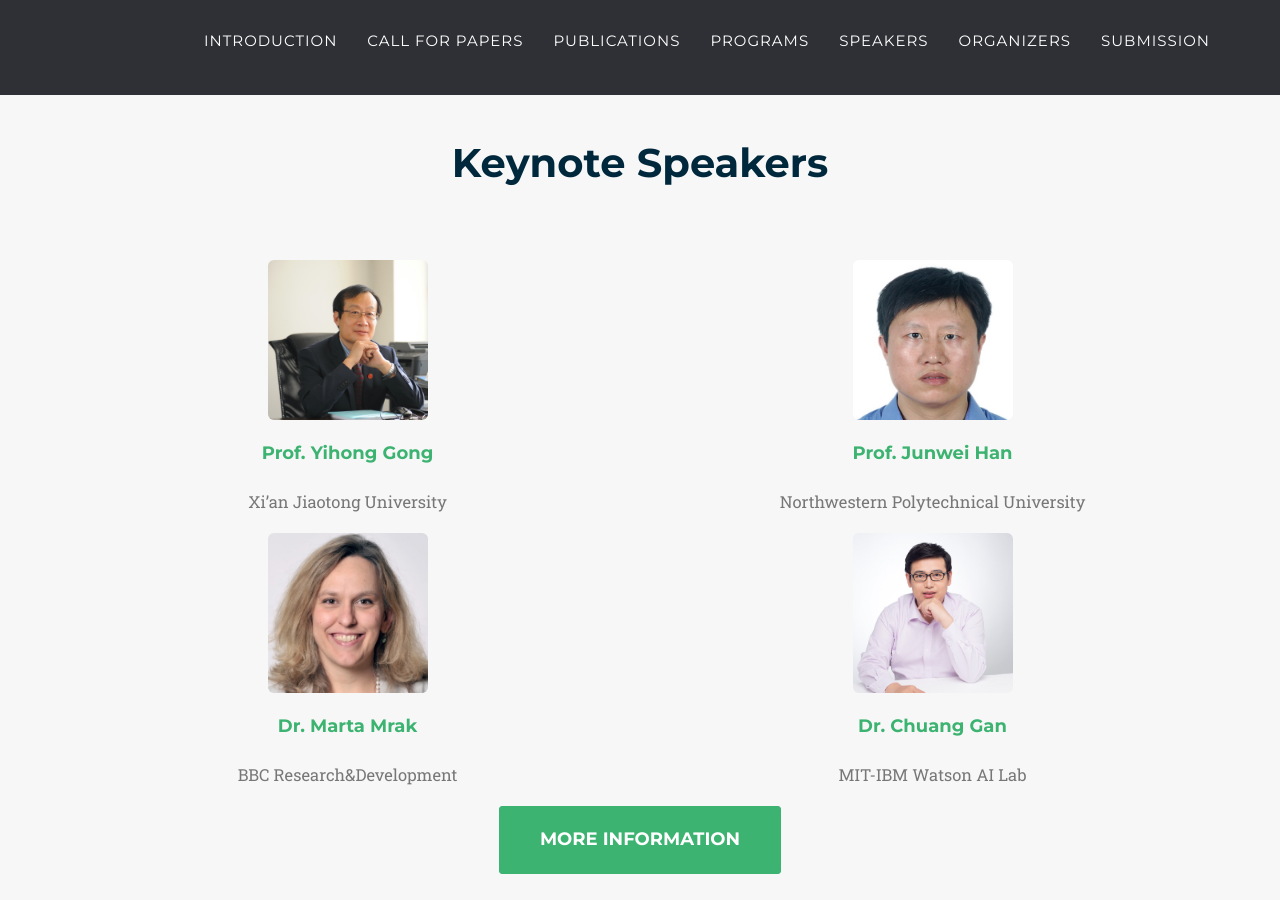
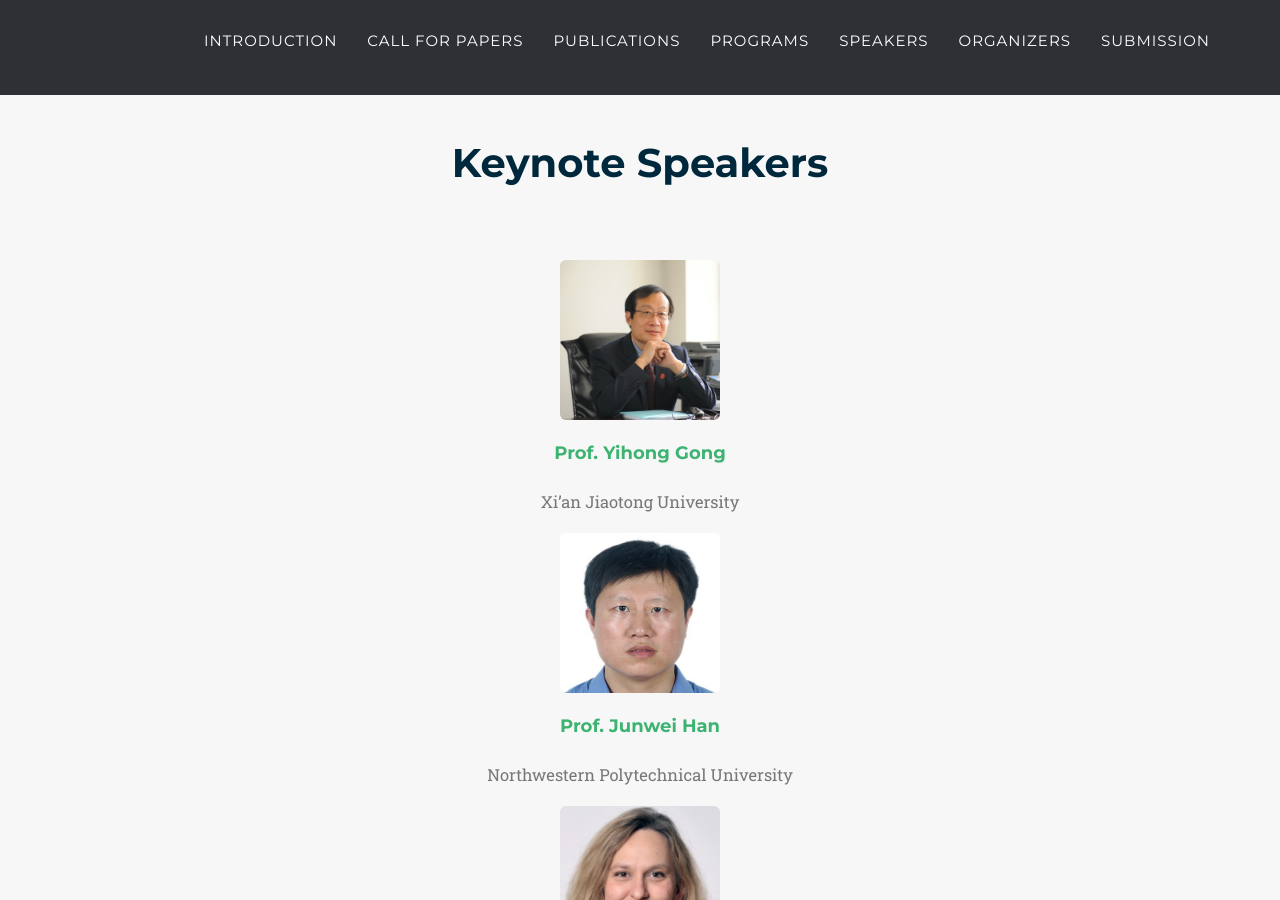
Before and after one commit to MCFR-MM22/MCFR-MM22.github.io, a Jekyll site: the page built from index.html, in a window 1280 px wide and 900 px high, scrolled down 2324 px. Built offline with Jekyll 4.4.1, drawn with Linux system fonts in a browser that asks for light colours; some web fonts are replaced.

Commit message:
Update speakers.html

```diff
--- a/_includes/2021_data/speakers.html
+++ b/_includes/2021_data/speakers.html
@@ -9,7 +9,7 @@
             </div>
             <div class="row">
             {% for post in site.data.twenty_21.speakers %}
-                <div class="col-sm-6 speakers-item">
+                <div class="col-sm-12 speakers-item">
                     <!-- <a href="{{ post.name }}" class="speakers-link" data-toggle="modal"> -->
                     <center><img src="../css/2021_style/img/speakers/{{ post.thumbnail }}" class="img-centered img-rounded"  width="160px" height="160px"/></center>
                     <!-- </a> -->
```
